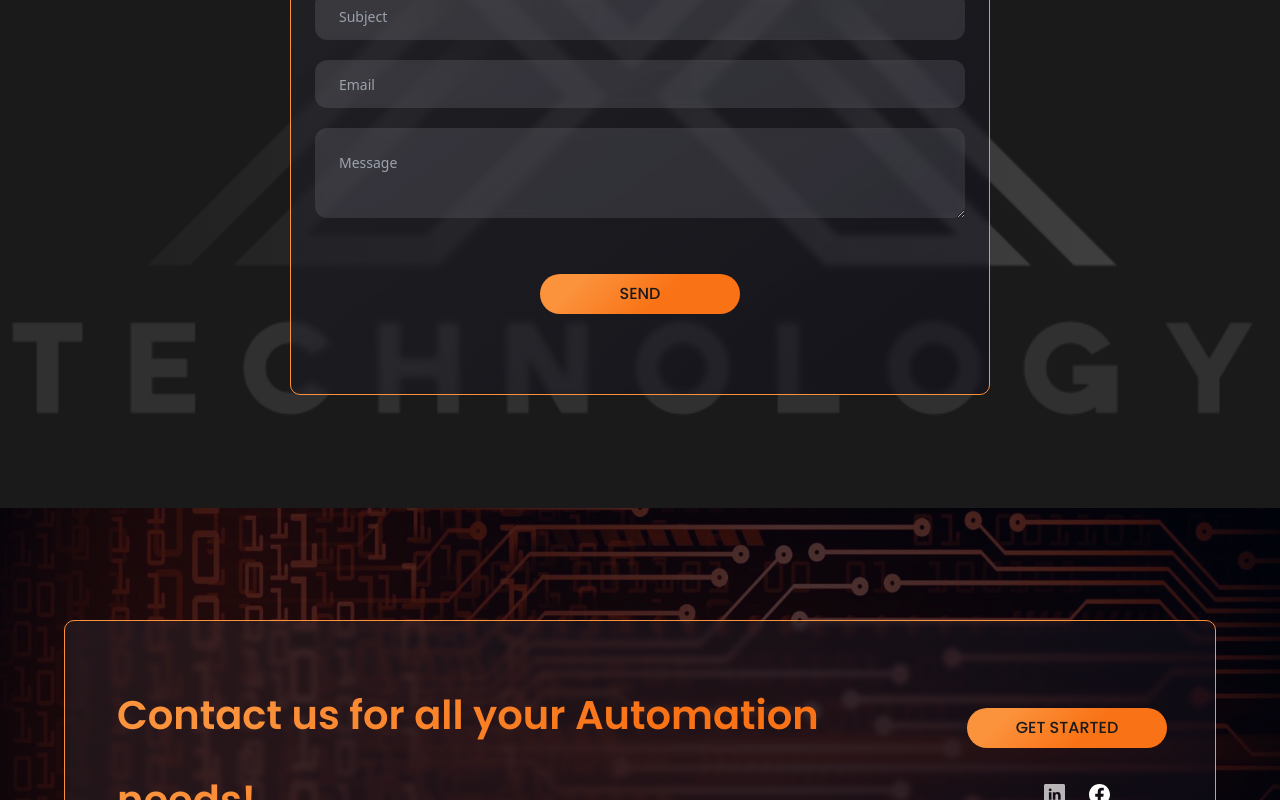
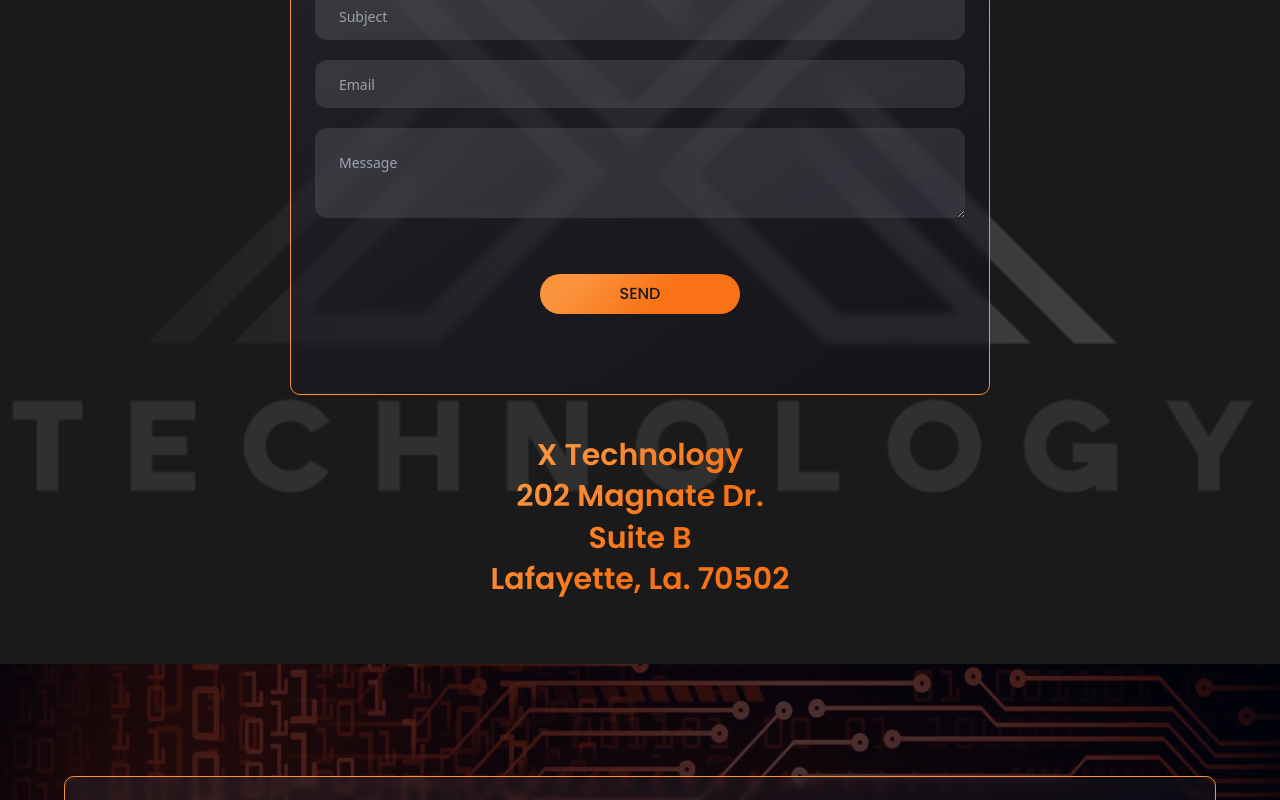
Before and after one commit to NicBab/x-tech-site, a Next.js app: page /contact in a window 1280 px wide. Shown: the part 422-1222 px from the top of the page. Built offline with nearby package versions, Linux system fonts and the light colour scheme.

Commit message:
added address to contact page

```diff
--- a/app/contact/page.tsx
+++ b/app/contact/page.tsx
@@ -27,6 +27,17 @@
             <br className="sm:block hidden" />
           </h1>
           <Form />
+<div className="flex items-center justify-center mt-10 max-w-xs orange-text-gradient font-poppins font-semibold text-[18px] ss:text-[30px] max-h-[300px]">
+  <span className="block text-center leading-snug">
+    X Technology
+    <br />
+    202 Magnate Dr.
+    <br />
+    Suite B
+    <br />
+    Lafayette, La. 70502
+  </span>
+</div>
         </div>
       </section>
     </>
```
